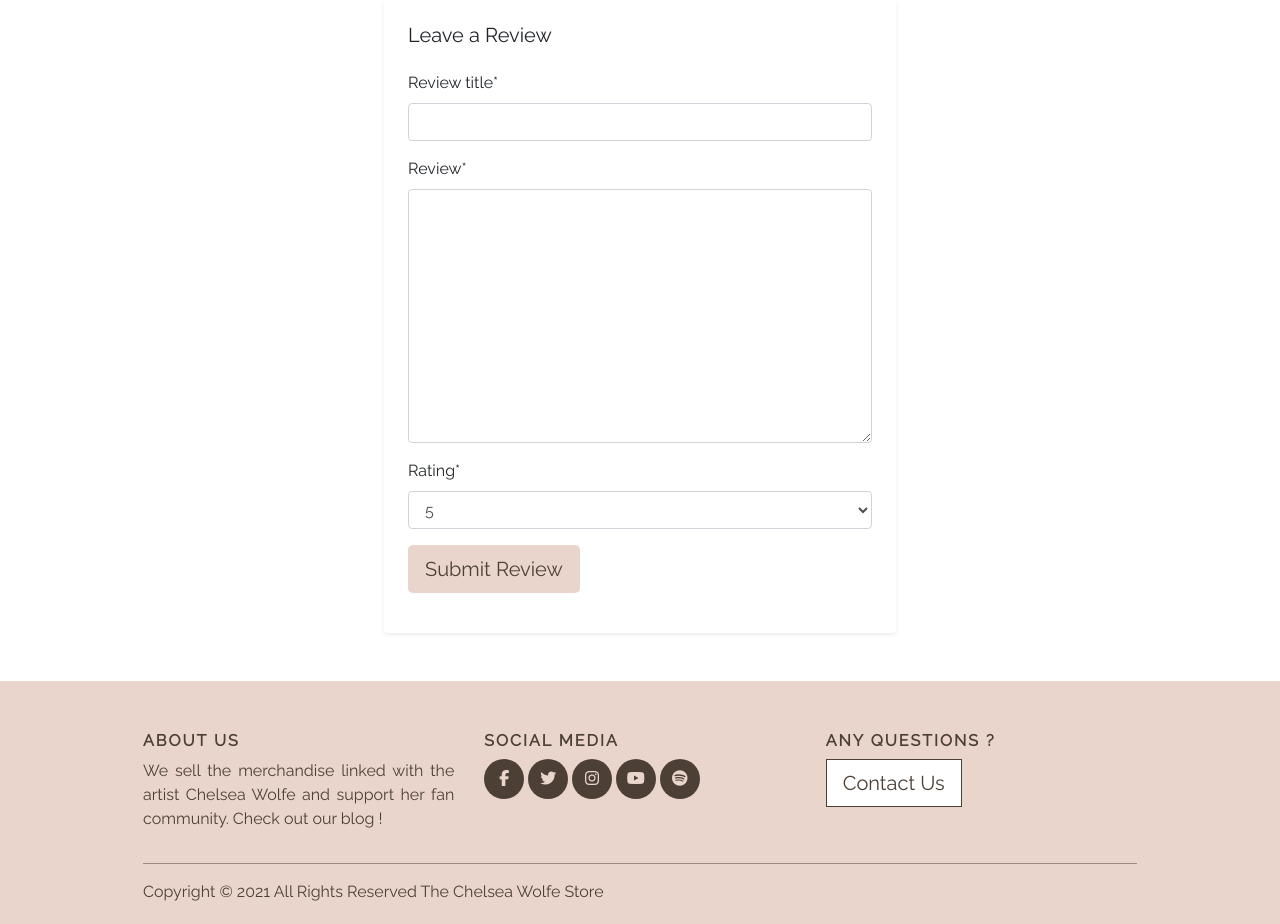
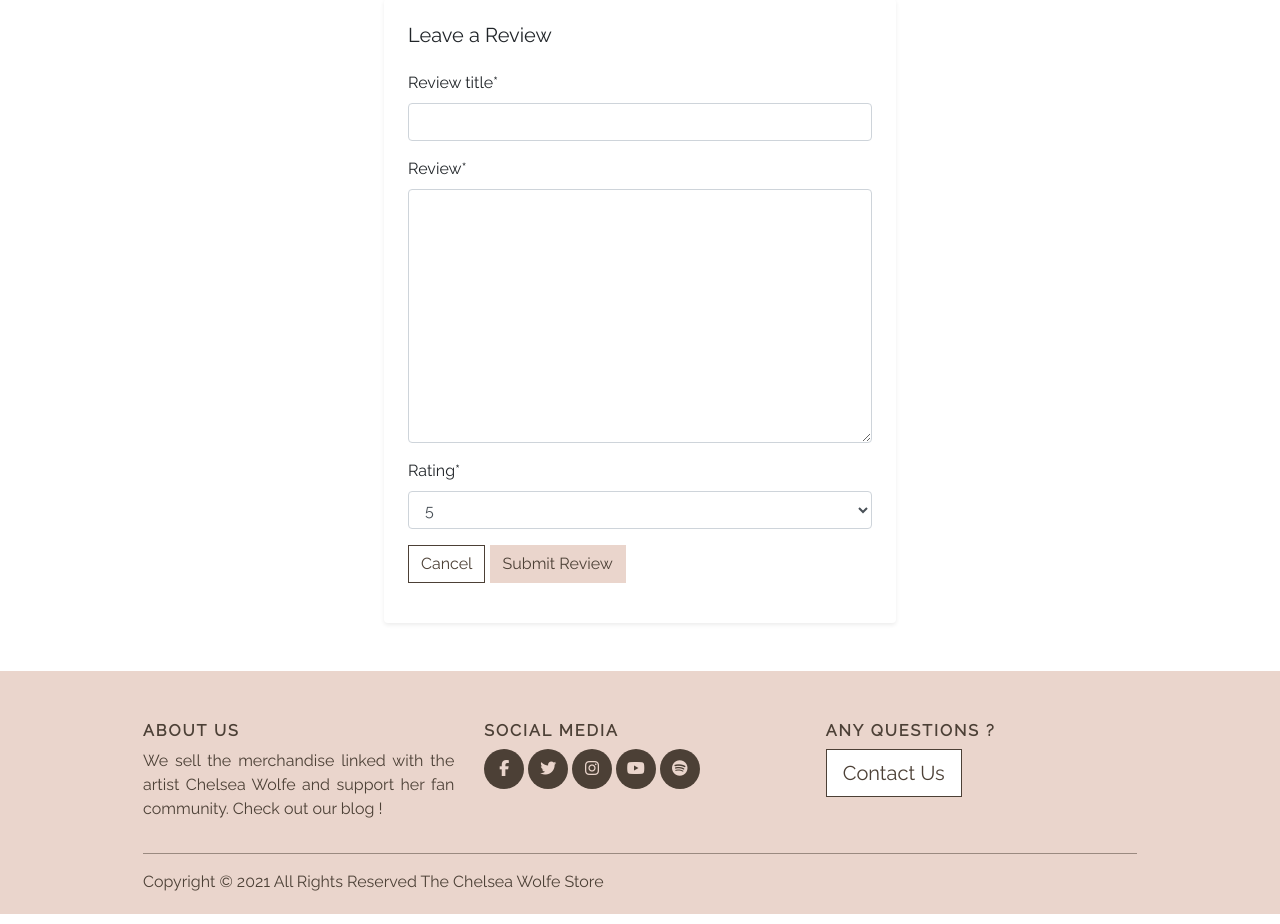
Before and after one commit to AudreyLL88/cw-store, a Django app: page /products/review/1/ in a window 1280 px wide. Shown: the part 277-1201 px from the top of the page. Run offline with Django 3.2, Linux system fonts and the light colour scheme; the visitor is signed in with stand-in values (Sample User, id 1); data comes from the database, SQL or seed files in the repository; some libraries are stand-ins or nearby versions; some web fonts are replaced.

Commit message:
Refactor buttons in CRUD forms in templates and add cancel buttons.

```diff
--- a/blog/templates/blog/add_comment.html
+++ b/blog/templates/blog/add_comment.html
@@ -32,7 +32,8 @@
                     {{ form | crispy }}
                 </div>
                 <div class="form-group comment-write-detail">
-                    <button class="btn btn-lg btn-full text-full" type="submit"> Submit Comment
+                     <a class="btn btn-clear rounded-0" href="{% url 'blog' %}">Cancel</a>
+                    <button class="btn btn-full text-full rounded-0" type="submit"> Submit Comment
                     </button>
                 </div>
             </form>
--- a/blog/templates/blog/edit_comment.html
+++ b/blog/templates/blog/edit_comment.html
@@ -34,7 +34,8 @@
 
                 <!-- Button -->
                 <div class="form-group comment-write-detail">
-                    <button class="btn btn-lg btn-full text-full" type="submit"> Submit Comment
+                     <a class="btn btn-clear rounded-0" href="{% url 'blog' %}">Cancel</a>
+                    <button class="btn btn-full text-full rounded-0" type="submit"> Submit Comment
                     </button>
                 </div>
             </form>
--- a/products/templates/products/add_review.html
+++ b/products/templates/products/add_review.html
@@ -34,7 +34,8 @@
 
                 <!-- Buttons -->
                 <div class="form-group review-write-detail">
-                    <button class="btn btn-lg btn-full text-full" type="submit"> Submit Review
+                    <a class="btn btn-clear rounded-0" href="{% url 'products' %}">Cancel</a>
+                    <button class="btn btn-full text-full rounded-0" type="submit"> Submit Review
                     </button>
                 </div>
             </form>
--- a/products/templates/products/edit_review.html
+++ b/products/templates/products/edit_review.html
@@ -34,7 +34,8 @@
 
                 <!-- Button -->
                 <div class="form-group review-write-detail">
-                    <button class="btn btn-lg btn-full text-full" type="submit"> Submit Review
+                    <a class="btn btn-clear rounded-0" href="{% url 'products' %}">Cancel</a>
+                    <button class="btn btn-full text-full rounded-0" type="submit"> Submit Review
                     </button>
                 </div>
             </form>
--- a/static/css/base.css
+++ b/static/css/base.css
@@ -7,7 +7,7 @@
   --first-color: #EAD5CC;
   --second-color: #4c4036;
   --white-color: #fff;
-  --grey-color: #e1e1e1;
+  --grey-color: #f0f0f0;
 }
 
 .bg-grey {
```
